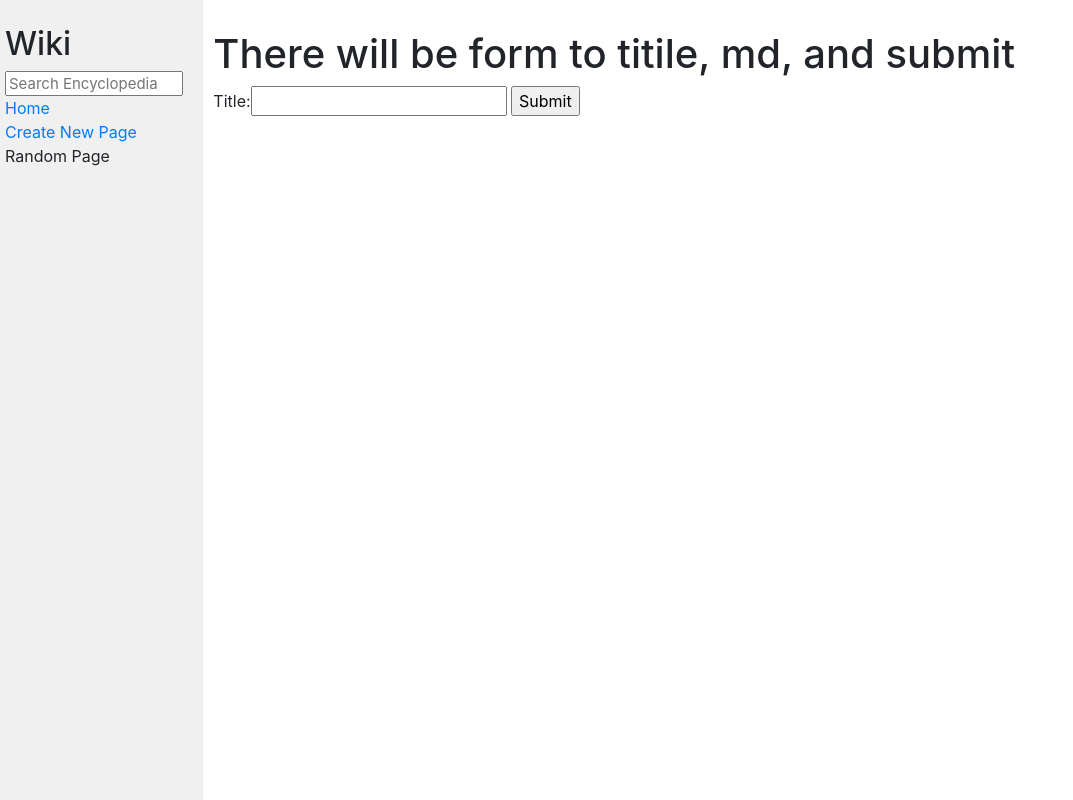
After one commit to DrUpir/Django_wiki_app, a Django app: page /create in a window 1280 px wide. The commit adds this page. Shown: the whole page, without its empty margins (0-1073 px from the left). Run offline with Django 3.2, Linux system fonts and the light colour scheme; some libraries are stand-ins or nearby versions.

Commit message:
add 'create new' page and view and link from layout.html sidebar for it

```diff
--- /dev/null
+++ b/Project1/wiki/encyclopedia/templates/encyclopedia/create.html
@@ -0,0 +1,14 @@
+{% extends 'encyclopedia/layout.html' %}
+
+{% block title %}
+    Create new
+{% endblock %}
+
+{% block body %}
+    <h1>There will be form to titile, md, and submit</h1>
+    <form action = "{% url 'create' %}" method = "post">
+        {% csrf_token %}
+        {{ form }}
+        <input type="submit" name="OK">
+    </form>
+{% endblock %}
--- a/Project1/wiki/encyclopedia/templates/encyclopedia/layout.html
+++ b/Project1/wiki/encyclopedia/templates/encyclopedia/layout.html
@@ -19,7 +19,7 @@
                     <a href="{% url 'index' %}">Home</a>
                 </div>
                 <div>
-                    Create New Page
+                    <a href="{% url 'create' %}">Create New Page</a>
                 </div>
                 <div>
                     Random Page
--- a/Project1/wiki/encyclopedia/urls.py
+++ b/Project1/wiki/encyclopedia/urls.py
@@ -5,5 +5,6 @@ from . import views
 urlpatterns = [
     path("", views.index, name="index"),
     path("wiki/<str:title>", views.entry, name="entry"),
-    path("search", views.search, name="search")
+    path("search", views.search, name="search"),
+    path("create", views.create, name="create")
 ]
--- a/Project1/wiki/encyclopedia/views.py
+++ b/Project1/wiki/encyclopedia/views.py
@@ -2,14 +2,17 @@ from django.shortcuts import render
 from markdown2 import markdown
 from django.urls import reverse
 from django.http import HttpResponseRedirect, HttpResponseNotFound
+import logging # import the logging library
+from django import forms
 
 from . import util
 
-# import the logging library
-import logging
-
 # Get an instance of a logger
 logger = logging.getLogger(__name__)
+
+class CreateNew_Form (forms.Form):
+    title = forms.CharField(label = "Title")
+    # MD =
 
 def index(request):
     return render(request, "encyclopedia/index.html", {
@@ -52,4 +55,8 @@ def search(request):
     return render(request, "encyclopedia/error.html", {
         "error_string":  f"can't find \"{search_string}\""
     })
-    # return HttpResponseNotFound('<h1>Error in search view</h1>')
+
+def create(request):
+    return render(request, "encyclopedia/create.html", {
+        'form': CreateNew_Form()
+    })
```
